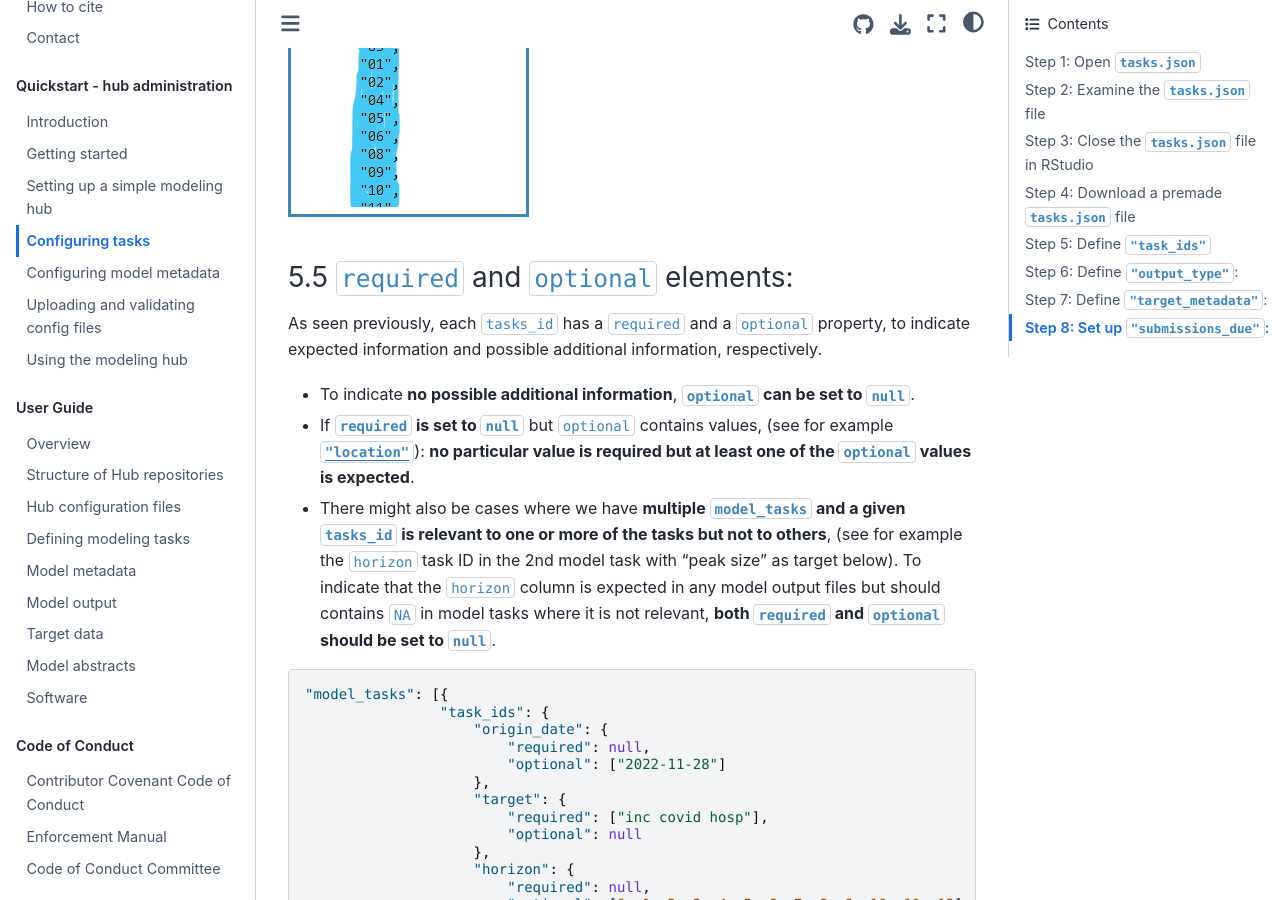
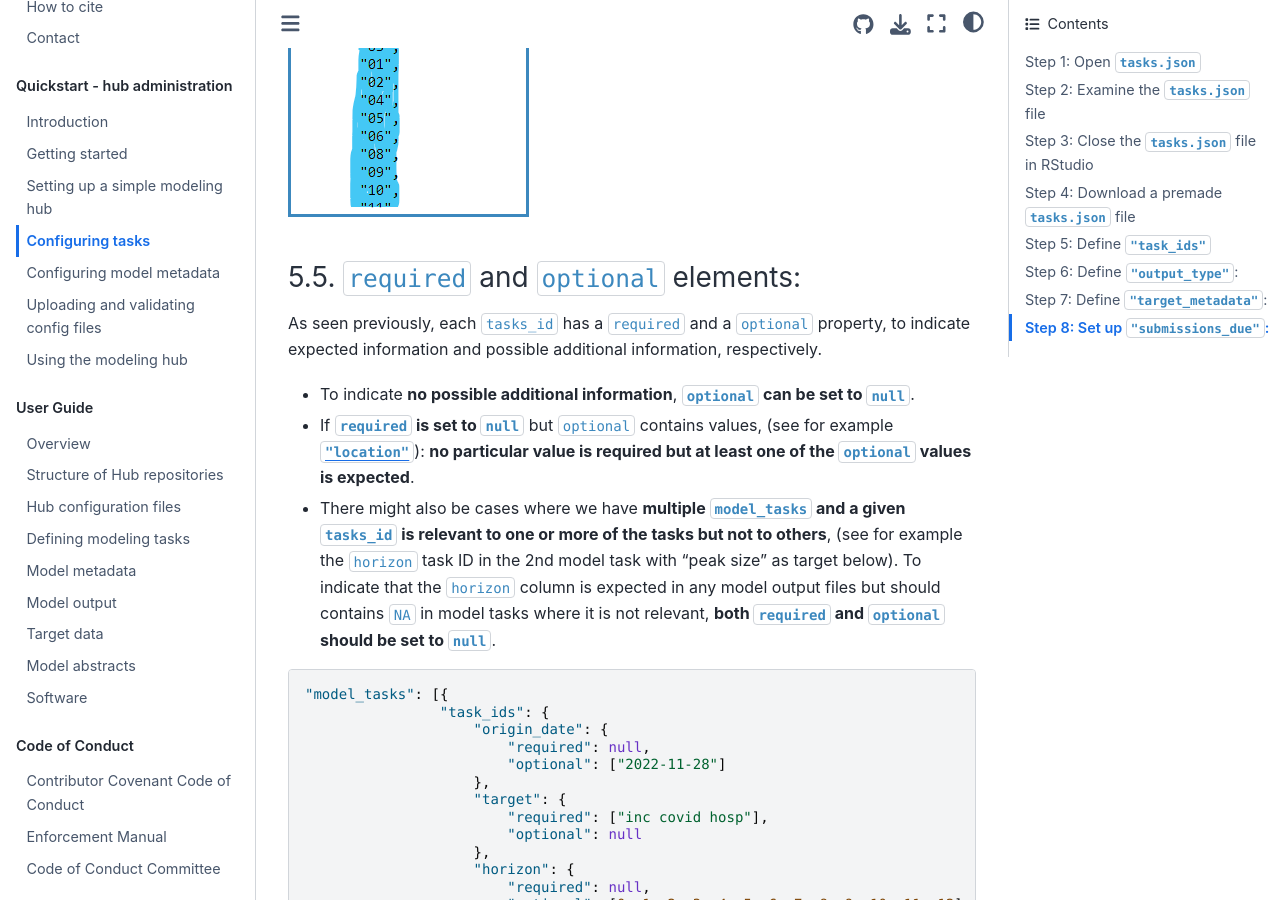
Before and after one commit to hubverse-org/hubDocs, a Sphinx documentation site: the page built from docs/source/quickstart-hub-admin/tasks-config.md, in a window 1280 px wide and 900 px high, scrolled down 4697 px. Built offline with Sphinx 7.4.7 and the Sphinx Book theme 1.1.4, drawn with Linux system fonts in a browser that asks for light colours.

Commit message:
missing .

````diff
--- a/docs/source/quickstart-hub-admin/tasks-config.md
+++ b/docs/source/quickstart-hub-admin/tasks-config.md
@@ -98,7 +98,7 @@ Now, read below for details on some of the lines of code in this file:
 :class: bordered
 ```
 
-### 5.5 `required` and `optional` elements:
+### 5.5. `required` and `optional` elements:
 
 As seen previously, each `tasks_id` has a `required` and a `optional` property, to indicate expected information and possible additional information, respectively.
 
````
